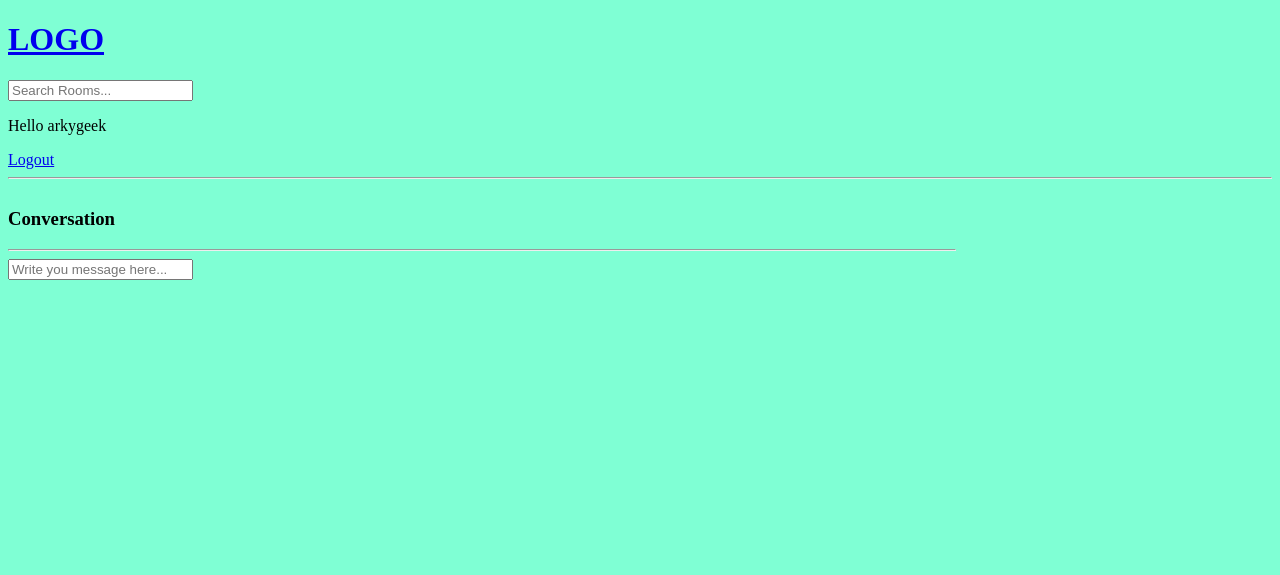
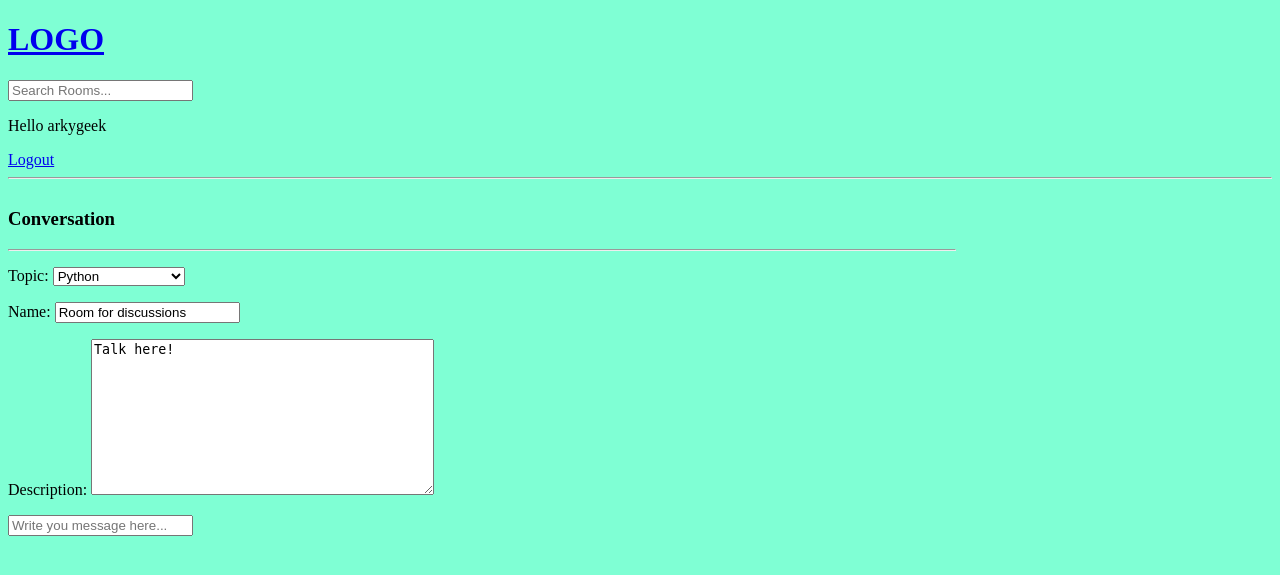
Before and after one commit to arkygeek/studybuddy2, a Django app: page /update-room/3/ in a window 1280 px wide. Shown: the top 575 px of the page. Run offline with Django 3.2, Linux system fonts and the light colour scheme; a user stored in the database is signed in; data comes from the database, SQL or seed files in the repository.

Commit message:
found bug in create-room

```diff
--- a/studybud/base/forms.py
+++ b/studybud/base/forms.py
@@ -6,7 +6,7 @@ class RoomForm(ModelForm):
   class Meta:
     model = Room
     fields = '__all__'
-    # exclude = [
-    #   'host',
-    #   'participants'
-    # ]
+    exclude = [
+      'host',
+      'participants'
+    ]
--- a/studybud/base/templates/base/room_form.html
+++ b/studybud/base/templates/base/room_form.html
@@ -10,40 +10,39 @@
 </style>
 
 <div class="room-container">
-
     <div>
-
         <h1>{{room.name}}</h1>
-
         <p>{{room.description}}</p>
-
-
         <div class="comment-wrapper">
             <h3>Conversation</h3>
             <hr>
-
             {% for message in room_messages %}
                 <div>
                     {% if request.user == message.user %}
-                <a href="{% url 'delete-message' message.id %}">Delete</a>
+                        <a href="{% url 'delete-message' message.id %}">
+                            Delete
+                        </a>
                     {% endif %}
-                <small>@{{message.user}} {{message.created|timesince}} ago </small>
+                    <small>
+                        @{{message.user}} {{message.created|timesince}} ago
+                    </small>
                     <p>{{message.body}}</p>
                     <hr>
                 </div>
             {% endfor %}
         </div>
-
-
         {% if request.user.is_authenticated %}
             <div class="comment-form">
                 <form method="POST" action="">
                     {% csrf_token %}
-                <input type="text" name="body" placeholder="Write you message here..." />
+                    {{form.as_p}} {% comment %} this line was missing and it caused me immense grief finding it {% endcomment %}
+                    <input type="text"
+                           name="body"
+                           placeholder="Write you message here..."
+                    />
                 </form>
             </div>
         {% endif %}
-
     </div>
 
     {% comment %} <div>
```
Lines whose indentation alone changed are shown as unchanged.
